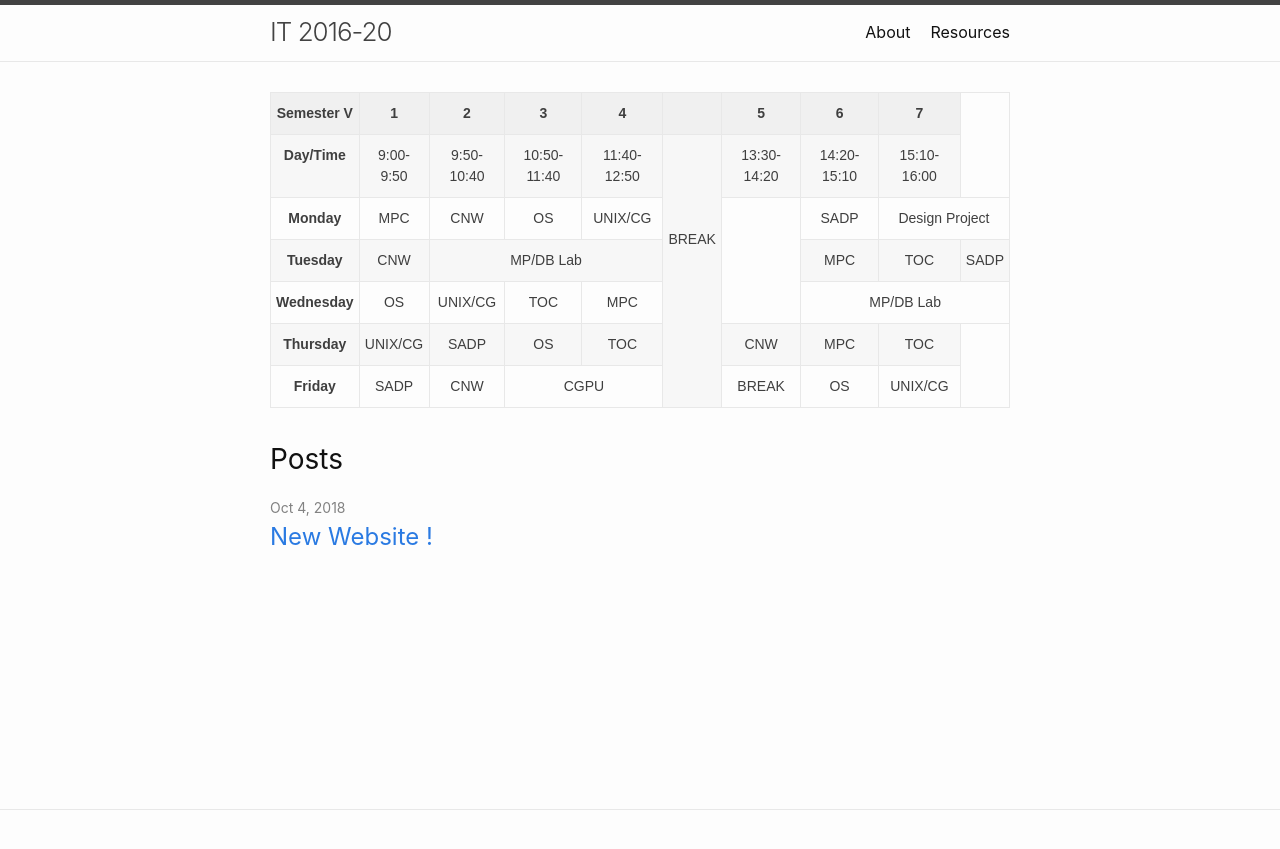
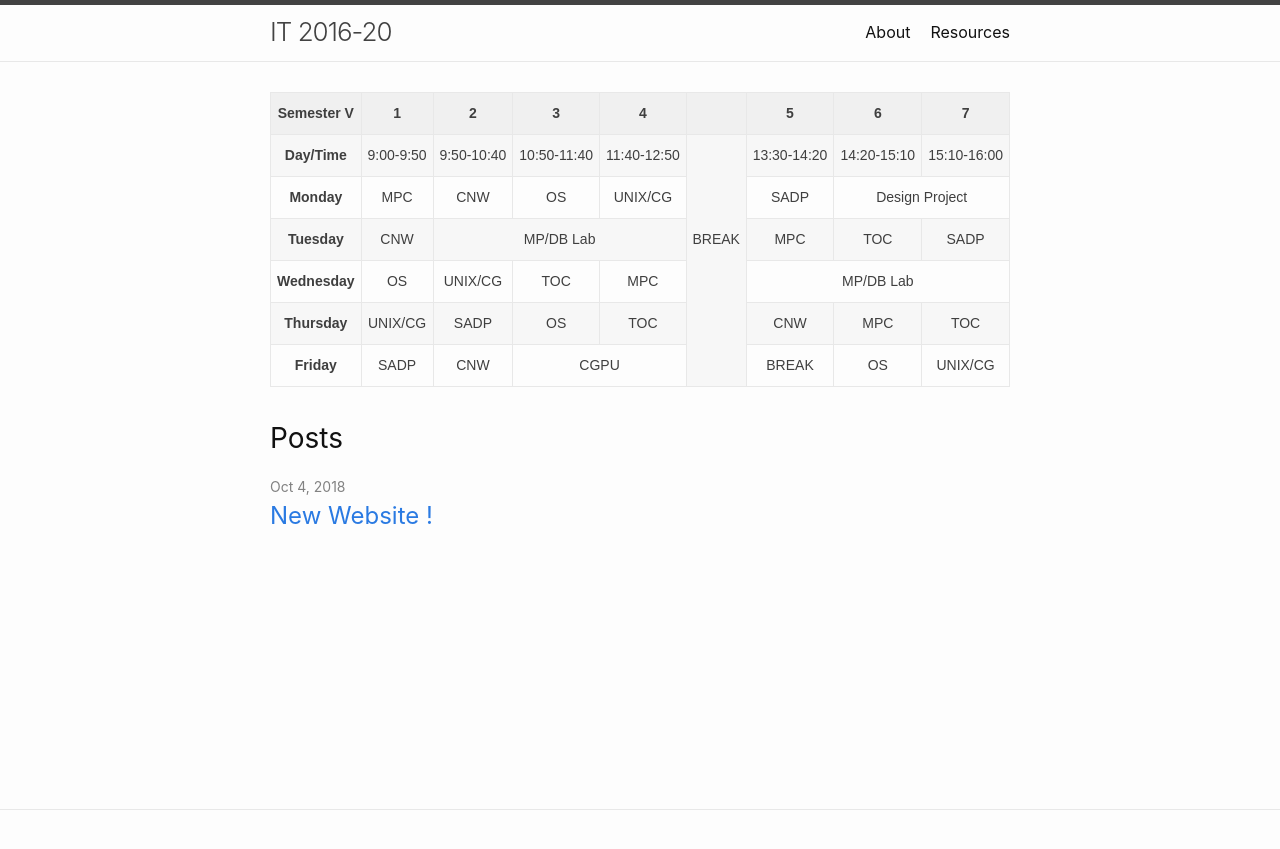
Before and after one commit to IT-GECBH/2020, a Jekyll site: the page built from index.md, in a window 1280 px wide. Shown: the top 849 px of the page. Built offline with Jekyll 4.4.1, drawn with Linux system fonts in a browser that asks for light colours.

Commit message:
deleted a line

```diff
--- a/_includes/time_table.html
+++ b/_includes/time_table.html
@@ -36,7 +36,6 @@
     <td class="tg-zda1">CNW</td>
     <td class="tg-zda1">OS</td>
     <td class="tg-zda1">UNIX/CG</td>
-    <td class="tg-zda1" rowspan="3"></td>
     <td class="tg-zda1">SADP</td>
     <td class="tg-zda1" colspan="2">Design Project</td>
   </tr>
```
